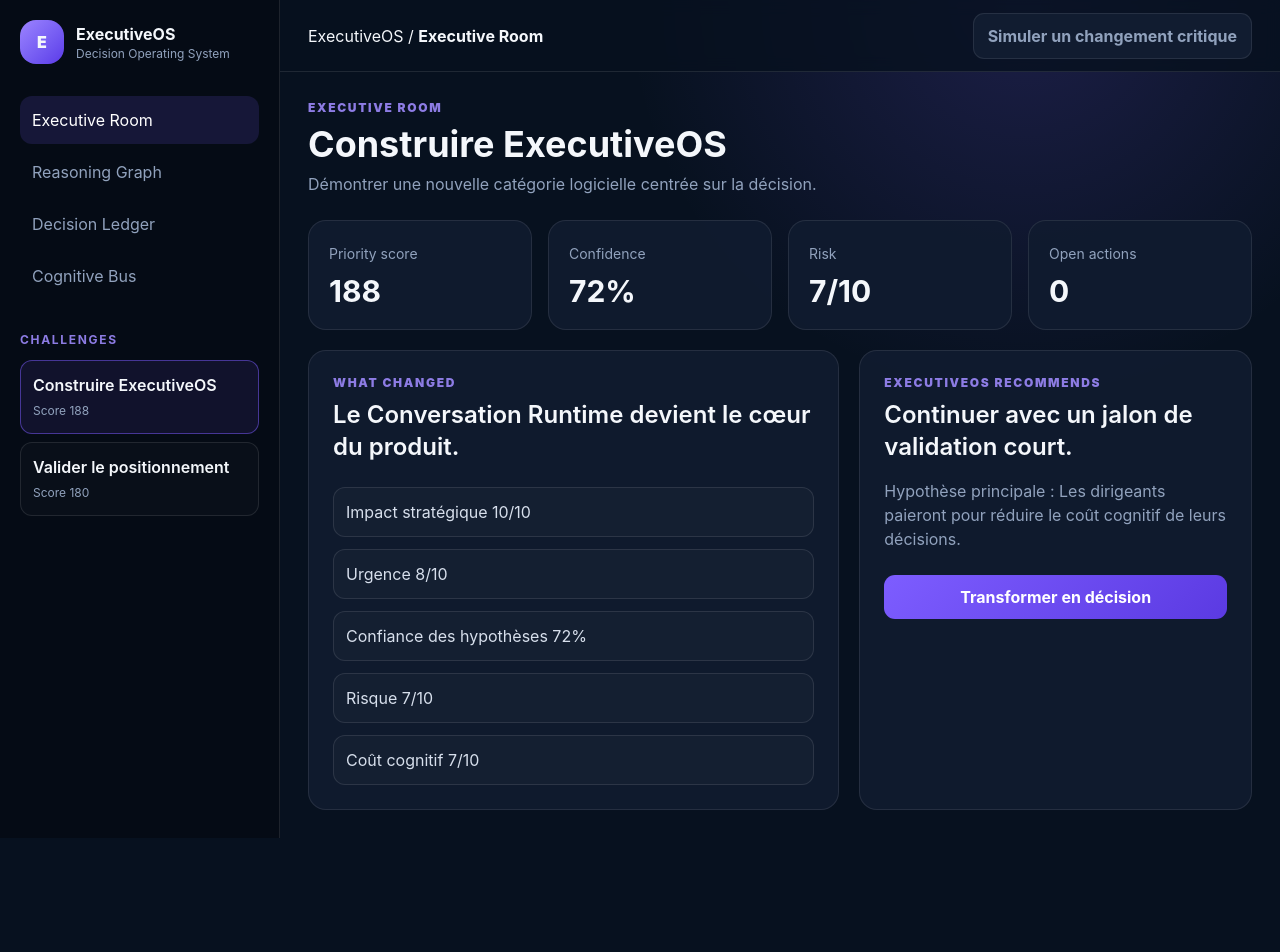
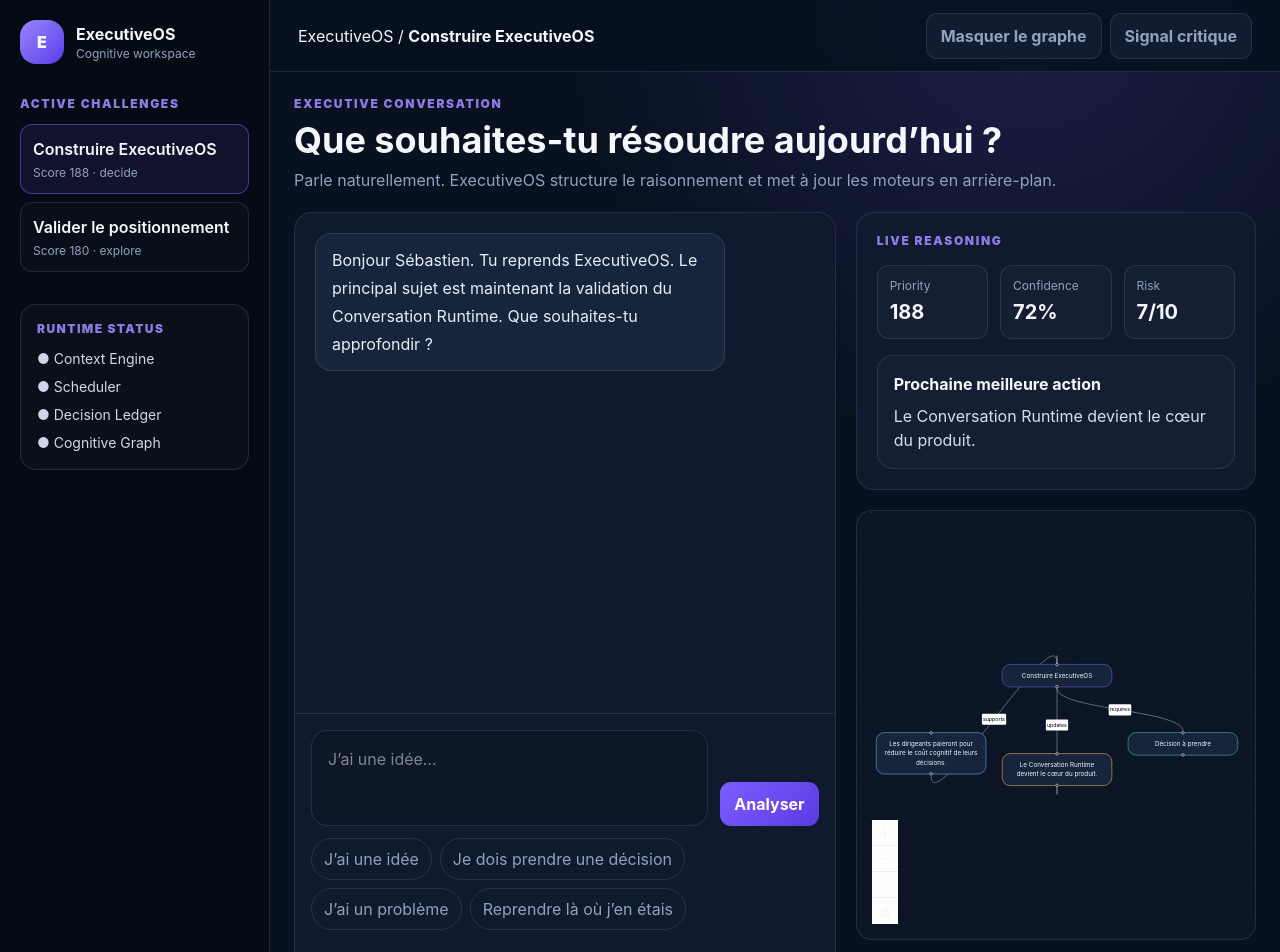
Before and after one commit to BseAjt/cognitive-os-, a Next.js app in the folder executiveos-app/: page / in a window 1280 px wide. Shown: the top 952 px of the page. Before the commit the page ends 838 px from the top, so only its background shows below. Built offline with nearby package versions, Linux system fonts and the light colour scheme.

Commit message:
Build unified conversation workspace

```diff
--- a/executiveos-app/components/executive-workspace.tsx
+++ b/executiveos-app/components/executive-workspace.tsx
@@ -1,130 +1,201 @@
 "use client";
 
 import { useMemo, useState } from "react";
-import { challengeScore, explainPriority } from "@/lib/scheduler";
+import { ReasoningGraph } from "@/components/reasoning-graph";
+import { runConversationRuntime, type CognitiveExtraction } from "@/lib/conversation-runtime";
+import { challengeScore } from "@/lib/scheduler";
 import { useExecutiveStore } from "@/store/executive-store";
-import { ReasoningGraph } from "@/components/reasoning-graph";
-
-type View = "room" | "graph" | "ledger" | "events";
 
 export function ExecutiveWorkspace() {
-  const [view, setView] = useState<View>("room");
   const store = useExecutiveStore();
+  const [input, setInput] = useState("");
+  const [lastExtractions, setLastExtractions] = useState<CognitiveExtraction[]>([]);
+  const [lastNextAction, setLastNextAction] = useState("");
+  const [showGraph, setShowGraph] = useState(true);
 
   const ranked = useMemo(
     () => [...store.challenges].sort((a, b) => challengeScore(b) - challengeScore(a)),
     [store.challenges]
   );
 
-  const active = store.challenges.find((challenge) => challenge.id === store.activeChallengeId) ?? ranked[0];
-  const activeDecisions = store.decisions.filter((decision) => decision.challengeId === active.id);
-  const activeActions = store.actions.filter((action) => action.challengeId === active.id);
+  const active = store.challenges.find((item) => item.id === store.activeChallengeId) ?? ranked[0];
+  const messages = store.messages.filter((message) => message.challengeId === active.id);
+  const decisions = store.decisions.filter((decision) => decision.challengeId === active.id);
+  const actions = store.actions.filter((action) => action.challengeId === active.id);
 
-  function acceptRecommendation() {
-    const finalDecision = active.confidence < 55 || active.risk >= 8
-      ? "Réduire le périmètre et lancer un test utilisateur immédiat."
-      : "Poursuivre le Challenge avec un jalon de validation court.";
+  function sendMessage() {
+    const message = input.trim();
+    if (!message) return;
 
+    const result = runConversationRuntime(message, active);
+    const updated = { ...active, ...result.challengePatch };
+    const now = new Date().toISOString();
+
+    store.updateChallenge(updated);
+    store.addMessages([
+      { id: crypto.randomUUID(), challengeId: active.id, role: "user", text: message, createdAt: now },
+      { id: crypto.randomUUID(), challengeId: active.id, role: "assistant", text: result.response, createdAt: now }
+    ]);
+    store.addEvent("ConversationParsed", `${result.intent} · ${result.extractions.length} objets détectés`);
+
+    const decision = result.extractions.find((item) => item.kind === "decision");
+    if (decision) {
       store.addDecision({
         id: crypto.randomUUID(),
         challengeId: active.id,
-      recommendation: "Concentrer l’attention sur l’hypothèse la plus risquée.",
-      finalDecision,
-      rationale: "Le Scheduler privilégie le meilleur ratio impact, urgence, confiance et coût cognitif.",
-      confidence: active.confidence,
-      createdAt: new Date().toISOString()
+        recommendation: result.nextAction,
+        finalDecision: decision.text,
+        rationale: "Décision extraite de la conversation et conservée dans le Decision Ledger.",
+        confidence: decision.confidence,
+        createdAt: now
       });
+      store.addEvent("DecisionCaptured", decision.text);
+    }
 
-    store.addActions([
-      { id: crypto.randomUUID(), challengeId: active.id, title: "Définir le test de validation", owner: "Chief of Staff", progress: 0, status: "todo" },
-      { id: crypto.randomUUID(), challengeId: active.id, title: "Conduire cinq entretiens dirigeants", owner: "Founder", progress: 0, status: "todo" }
-    ]);
+    const action = result.extractions.find((item) => item.kind === "action");
+    if (action) {
+      store.addActions([{ id: crypto.randomUUID(), challengeId: active.id, title: action.text, owner: "À assigner", progress: 0, status: "todo" }]);
+      store.addEvent("ActionCreated", action.text);
+    }
 
-    store.addEvent("DecisionCommitted", finalDecision);
-    setView("ledger");
+    setLastExtractions(result.extractions);
+    setLastNextAction(result.nextAction);
+    setInput("");
   }
 
   return (
-    <div className="grid min-h-screen grid-cols-[280px_1fr] max-md:grid-cols-1">
+    <div className="grid min-h-screen grid-cols-[270px_1fr] max-md:grid-cols-1">
       <aside className="border-r border-white/10 bg-[#050b15]/90 p-5 max-md:hidden">
         <div className="mb-8 flex items-center gap-3">
           <div className="grid size-11 place-items-center rounded-2xl bg-gradient-to-br from-[#9d83ff] to-[#5c39e8] font-black">E</div>
-          <div><strong>ExecutiveOS</strong><span className="block text-xs text-[#91a2bd]">Decision Operating System</span></div>
+          <div><strong>ExecutiveOS</strong><span className="block text-xs text-[#91a2bd]">Cognitive workspace</span></div>
         </div>
 
-        <nav className="grid gap-1">
-          {[["room", "Executive Room"], ["graph", "Reasoning Graph"], ["ledger", "Decision Ledger"], ["events", "Cognitive Bus"]].map(([id, label]) => (
-            <button key={id} onClick={() => setView(id as View)} className={`rounded-xl px-3 py-3 text-left ${view === id ? "bg-[#7c5cff]/15 text-white" : "text-[#91a2bd]"}`}>
-              {label}
+        <div className="text-xs font-black tracking-[.14em] text-[#8d7ce4]">ACTIVE CHALLENGES</div>
+        <div className="mt-3 grid gap-2">
+          {ranked.map((challenge) => (
+            <button
+              key={challenge.id}
+              onClick={() => {
+                store.setActiveChallenge(challenge.id);
+                setLastExtractions([]);
+                setLastNextAction("");
+              }}
+              className={`rounded-xl border p-3 text-left ${active.id === challenge.id ? "border-[#7c5cff]/50 bg-[#7c5cff]/10" : "border-white/10 bg-white/[.02]"}`}
+            >
+              <span className="block font-semibold">{challenge.title}</span>
+              <span className="mt-1 block text-xs text-[#91a2bd]">Score {challengeScore(challenge)} · {challenge.state}</span>
             </button>
           ))}
-        </nav>
+        </div>
 
-        <div className="mt-8 text-xs font-bold tracking-[.14em] text-[#8d7ce4]">CHALLENGES</div>
-        <div className="mt-3 grid gap-2">
-          {ranked.map((challenge) => (
-            <button key={challenge.id} onClick={() => store.setActiveChallenge(challenge.id)} className={`rounded-xl border px-3 py-3 text-left ${active.id === challenge.id ? "border-[#7c5cff]/50 bg-[#7c5cff]/10" : "border-white/10 bg-white/[.02]"}`}>
-              <span className="block font-semibold">{challenge.title}</span>
-              <span className="text-xs text-[#91a2bd]">Score {challengeScore(challenge)}</span>
-            </button>
-          ))}
+        <div className="mt-8 rounded-2xl border border-white/10 bg-white/[.025] p-4">
+          <div className="text-xs font-black tracking-[.12em] text-[#8d7ce4]">RUNTIME STATUS</div>
+          <div className="mt-3 grid gap-2 text-sm text-[#cfd8e8]">
+            <span>● Context Engine</span><span>● Scheduler</span><span>● Decision Ledger</span><span>● Cognitive Graph</span>
+          </div>
         </div>
       </aside>
 
       <main className="min-w-0">
         <header className="sticky top-0 z-10 flex h-[72px] items-center justify-between border-b border-white/10 bg-[#07111f]/80 px-7 backdrop-blur">
-          <div>ExecutiveOS / <strong>{labelFor(view)}</strong></div>
-          <button onClick={store.runCriticalSimulation} className="executive-button executive-ghost">Simuler un changement critique</button>
+          <div>ExecutiveOS / <strong>{active.title}</strong></div>
+          <div className="flex gap-2">
+            <button onClick={() => setShowGraph(!showGraph)} className="executive-button executive-ghost">{showGraph ? "Masquer" : "Afficher"} le graphe</button>
+            <button onClick={store.runCriticalSimulation} className="executive-button executive-ghost">Signal critique</button>
+          </div>
         </header>
 
-        <section className="mx-auto max-w-[1450px] p-7">
-          {view === "room" && (
-            <>
-              <div className="mb-6">
-                <div className="text-xs font-black tracking-[.14em] text-[#8d7ce4]">EXECUTIVE ROOM</div>
-                <h1 className="mt-2 text-4xl font-bold">{active.title}</h1>
-                <p className="mt-2 text-[#91a2bd]">{active.goal}</p>
+        <section className="mx-auto max-w-[1550px] p-6">
+          <div className="mb-5">
+            <div className="text-xs font-black tracking-[.14em] text-[#8d7ce4]">EXECUTIVE CONVERSATION</div>
+            <h1 className="mt-2 text-4xl font-bold">Que souhaites-tu résoudre aujourd’hui ?</h1>
+            <p className="mt-2 text-[#91a2bd]">Parle naturellement. ExecutiveOS structure le raisonnement et met à jour les moteurs en arrière-plan.</p>
           </div>
 
-              <div className="grid grid-cols-4 gap-4 max-lg:grid-cols-2 max-sm:grid-cols-1">
-                <Metric label="Priority score" value={challengeScore(active)} />
-                <Metric label="Confidence" value={`${active.confidence}%`} />
-                <Metric label="Risk" value={`${active.risk}/10`} />
-                <Metric label="Open actions" value={activeActions.filter((action) => action.status !== "done").length} />
+          <div className={`grid gap-5 ${showGraph ? "grid-cols-[1.15fr_.85fr] max-xl:grid-cols-1" : "grid-cols-1"}`}>
+            <article className="executive-card overflow-hidden">
+              <div className="max-h-[560px] min-h-[500px] overflow-auto p-5">
+                {messages.length ? messages.map((message) => (
+                  <div key={message.id} className={`mb-4 flex ${message.role === "user" ? "justify-end" : "justify-start"}`}>
+                    <div className={`max-w-[82%] rounded-2xl px-4 py-3 leading-7 ${message.role === "user" ? "bg-[#6b49df] text-white" : "border border-white/10 bg-[#16243c] text-[#e8edf6]"}`}>
+                      {message.text}
+                    </div>
+                  </div>
+                )) : <div className="grid min-h-[430px] place-items-center text-[#91a2bd]">Commence par « J’ai une idée », « J’ai un problème » ou « Je dois prendre une décision ».</div>}
               </div>
 
-              <div className="mt-5 grid grid-cols-[1.15fr_.85fr] gap-5 max-xl:grid-cols-1">
-                <article className="executive-card p-6">
-                  <div className="text-xs font-black tracking-[.14em] text-[#8d7ce4]">WHAT CHANGED</div>
-                  <h2 className="mt-2 text-2xl font-semibold">{active.context}</h2>
-                  <div className="mt-6 grid gap-3">
-                    {explainPriority(active).map((reason) => <div key={reason} className="rounded-xl border border-white/10 bg-white/[.025] p-3 text-[#d7dfec]">{reason}</div>)}
+              <div className="border-t border-white/10 p-4">
+                <div className="flex gap-3 max-sm:flex-col">
+                  <textarea
+                    value={input}
+                    onChange={(event) => setInput(event.target.value)}
+                    onKeyDown={(event) => {
+                      if (event.key === "Enter" && !event.shiftKey) {
+                        event.preventDefault();
+                        sendMessage();
+                      }
+                    }}
+                    placeholder="J’ai une idée…"
+                    className="min-h-24 flex-1 resize-none rounded-2xl border border-white/10 bg-[#0d1727] p-4 outline-none"
+                  />
+                  <button onClick={sendMessage} className="executive-button executive-primary self-end px-6 py-4">Analyser</button>
+                </div>
+                <div className="mt-3 flex flex-wrap gap-2">
+                  {["J’ai une idée", "Je dois prendre une décision", "J’ai un problème", "Reprendre là où j’en étais"].map((prompt) => (
+                    <button key={prompt} onClick={() => setInput(prompt + " : ")} className="rounded-full border border-white/10 px-3 py-2 text-xs text-[#91a2bd]">{prompt}</button>
+                  ))}
+                </div>
               </div>
             </article>
 
-                <article className="executive-card p-6">
-                  <div className="text-xs font-black tracking-[.14em] text-[#8d7ce4]">EXECUTIVEOS RECOMMENDS</div>
-                  <h2 className="mt-2 text-2xl font-semibold">{active.confidence < 55 || active.risk >= 8 ? "Réduire le périmètre et valider l’hypothèse critique." : "Continuer avec un jalon de validation court."}</h2>
-                  <p className="mt-4 text-[#91a2bd]">Hypothèse principale : {active.hypothesis}</p>
-                  <button onClick={acceptRecommendation} className="executive-button executive-primary mt-6 w-full">Transformer en décision</button>
+            {showGraph && <div className="grid gap-5">
+              <article className="executive-card p-5">
+                <div className="text-xs font-black tracking-[.14em] text-[#8d7ce4]">LIVE REASONING</div>
+                <div className="mt-4 grid grid-cols-3 gap-3">
+                  <Metric label="Priority" value={challengeScore(active)} />
+                  <Metric label="Confidence" value={`${active.confidence}%`} />
+                  <Metric label="Risk" value={`${active.risk}/10`} />
+                </div>
+                <div className="mt-4 rounded-2xl border border-white/10 bg-white/[.025] p-4">
+                  <strong>Prochaine meilleure action</strong>
+                  <p className="mt-2 text-[#d6dfed]">{lastNextAction || active.context}</p>
+                </div>
+              </article>
+
+              <ReasoningGraph challenge={active} />
+
+              <article className="executive-card p-5">
+                <div className="flex items-center justify-between">
+                  <div className="text-xs font-black tracking-[.14em] text-[#8d7ce4]">STRUCTURED OUTPUT</div>
+                  <span className="text-xs text-[#91a2bd]">{lastExtractions.length} objets</span>
+                </div>
+                <div className="mt-3 grid gap-2">
+                  {lastExtractions.length ? lastExtractions.map((item, index) => (
+                    <div key={`${item.kind}-${index}`} className="rounded-xl border border-white/10 bg-white/[.025] p-3">
+                      <div className="text-xs font-black uppercase tracking-[.12em] text-[#9d83ff]">{item.kind} · {item.confidence}%</div>
+                      <p className="mt-1 text-sm text-[#d6dfed]">{item.text}</p>
+                    </div>
+                  )) : <span className="text-sm text-[#91a2bd]">Les extractions apparaîtront ici après ton message.</span>}
+                </div>
+              </article>
+            </div>}
+          </div>
+
+          <div className="mt-5 grid grid-cols-2 gap-5 max-lg:grid-cols-1">
+            <article className="executive-card p-5">
+              <div className="text-xs font-black tracking-[.14em] text-[#42d59d]">DECISION LEDGER</div>
+              <div className="mt-3 grid gap-3">
+                {decisions.length ? decisions.slice(0, 3).map((decision) => <div key={decision.id} className="rounded-xl border border-white/10 p-3"><strong>{decision.finalDecision}</strong><p className="mt-1 text-sm text-[#91a2bd]">{decision.rationale}</p></div>) : <span className="text-sm text-[#91a2bd]">Aucune décision détectée.</span>}
+              </div>
+            </article>
+            <article className="executive-card p-5">
+              <div className="text-xs font-black tracking-[.14em] text-[#ffbc57]">OPEN ACTIONS</div>
+              <div className="mt-3 grid gap-3">
+                {actions.length ? actions.slice(0, 4).map((action) => <div key={action.id} className="rounded-xl border border-white/10 p-3"><strong>{action.title}</strong><p className="mt-1 text-sm text-[#91a2bd]">{action.owner} · {action.status}</p></div>) : <span className="text-sm text-[#91a2bd]">Aucune action détectée.</span>}
+              </div>
             </article>
           </div>
-            </>
-          )}
-
-          {view === "graph" && <><h1 className="mb-5 text-4xl font-bold">Reasoning Graph</h1><ReasoningGraph challenge={active} /></>}
-
-          {view === "ledger" && (
-            <><h1 className="mb-5 text-4xl font-bold">Decision Ledger</h1><div className="grid gap-4">
-              {activeDecisions.length ? activeDecisions.map((decision) => <article key={decision.id} className="executive-card p-5"><div className="text-xs font-black tracking-[.14em] text-[#42d59d]">DECISION</div><h2 className="mt-2 text-2xl font-semibold">{decision.finalDecision}</h2><p className="mt-3 text-[#91a2bd]">{decision.rationale}</p><div className="mt-4 text-sm text-[#91a2bd]">Confidence {decision.confidence}% · {new Date(decision.createdAt).toLocaleString("fr-FR")}</div></article>) : <Empty text="Aucune décision enregistrée pour ce Challenge." />}
-            </div></>
-          )}
-
-          {view === "events" && (
-            <><h1 className="mb-5 text-4xl font-bold">Cognitive Bus</h1><div className="grid gap-3">
-              {store.events.length ? store.events.map((event) => <article key={event.id} className="executive-card border-l-4 border-l-[#7c5cff] p-4"><strong>{event.type}</strong><p className="mt-1 text-[#d7dfec]">{event.detail}</p><span className="text-xs text-[#91a2bd]">{new Date(event.createdAt).toLocaleString("fr-FR")}</span></article>) : <Empty text="Aucun événement enregistré." />}
-            </div></>
-          )}
         </section>
       </main>
     </div>
@@ -132,13 +203,5 @@
 }
 
 function Metric({ label, value }: { label: string; value: string | number }) {
-  return <article className="executive-card p-5"><span className="text-sm text-[#91a2bd]">{label}</span><strong className="mt-2 block text-3xl">{value}</strong></article>;
+  return <div className="rounded-xl border border-white/10 bg-white/[.025] p-3"><span className="block text-xs text-[#91a2bd]">{label}</span><strong className="mt-1 block text-xl">{value}</strong></div>;
 }
-
-function Empty({ text }: { text: string }) {
-  return <div className="rounded-2xl border border-dashed border-white/10 p-8 text-center text-[#91a2bd]">{text}</div>;
-}
-
-function labelFor(view: View) {
-  return { room: "Executive Room", graph: "Reasoning Graph", ledger: "Decision Ledger", events: "Cognitive Bus" }[view];
-}
```
Lines whose indentation alone changed are shown as unchanged.
